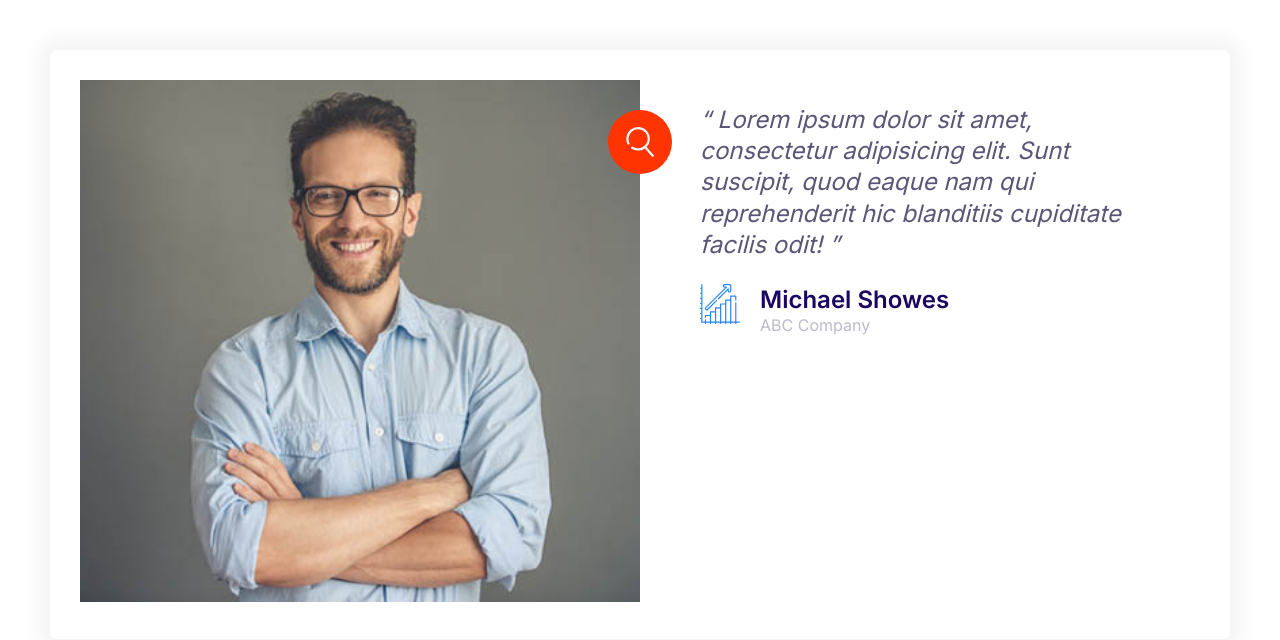
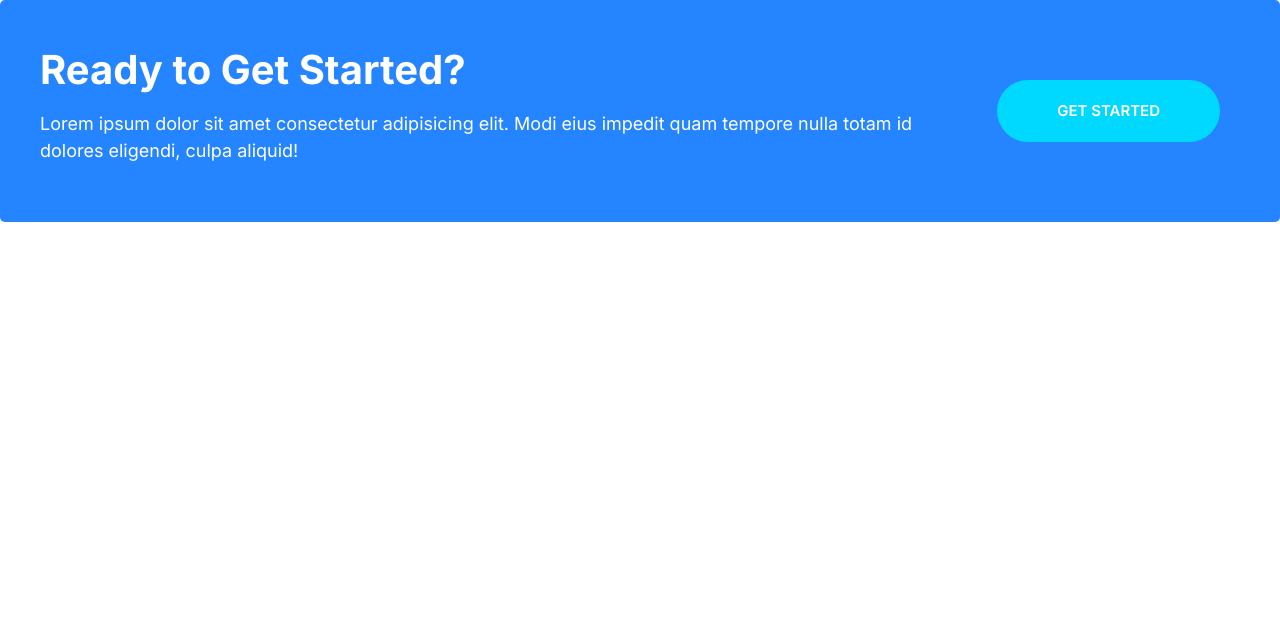
Before and after one commit to vash513/vash513-test, a plain HTML site: page index.html in a window 1280 px wide. Drawn offline with Linux system fonts and the light colour scheme.

Commit message:
Created callout component.

```diff
--- a/css/styles.css
+++ b/css/styles.css
@@ -192,6 +192,7 @@ a {
   background: var(--color-accent);
 }
 
+/* Buttons */
 .btn {
   border-radius: 40px;
   border: 0;
@@ -231,6 +232,11 @@ a {
 
 .btn--accent:hover {
   background: #ec3000;
+}
+
+.btn--stretched {
+  padding-left: 6rem;
+  padding-right: 6rem;
 }
 
 .btn--block {
@@ -490,3 +496,44 @@ a {
 .testimonial .quote {
   margin-left: 6rem;
 }
+
+/* Callouts */
+.callout {
+  padding: 4rem;
+  border-radius: 5px;
+}
+
+.callout--primary {
+  background: var(--color-primary);
+  color: white;
+}
+
+.callout__heading {
+  color: white;
+  margin-top: 0;
+  font-style: 3rem;
+}
+
+.callout .btn {
+  justify-self: center;
+  align-self: center;
+}
+
+.callout__content {
+  text-align: center;
+}
+
+@media screen and (min-width: 768px) {
+  .callout .grid--1x2 {
+    grid-template-columns: 1fr auto;
+  }
+
+  .callout__content {
+    text-align: left;
+  }
+
+  .callout .btn {
+    justify-self: start;
+    margin: 0 2rem;
+  }
+}
--- a/index.html
+++ b/index.html
@@ -13,37 +13,17 @@
     <link rel="stylesheet" href="css/normalize.css" />
     <link rel="stylesheet" href="css/styles.css" />
   </head>
-  <body style="padding: 5rem">
-    <div class="card testimonial">
+  <body>
+    <div class="callout callout--primary">
       <div class="grid grid--1x2">
-        <div class="testimonial__image">
-          <img src="images/testimonial.jpg" alt="Happy, smiling customer" />
-          <span class="icon-container icon-container--accent">
-            <svg class="icon icon--white icon--small">
-              <use xlink:href="images/sprite.svg#quotes"></use>
-            </svg>
-          </span>
+        <div class="callout__content">
+          <h2 class="callout__heading">Ready to Get Started?</h2>
+          <p>
+            Lorem ipsum dolor sit amet consectetur adipisicing elit. Modi eius
+            impedit quam tempore nulla totam id dolores eligendi, culpa aliquid!
+          </p>
         </div>
-        <blockquote class="quote">
-          <p class="quote__text">
-            Lorem ipsum dolor sit amet, consectetur adipisicing elit. Sunt
-            suscipit, quod eaque nam qui reprehenderit hic blanditiis cupiditate
-            facilis odit!
-          </p>
-          <footer>
-            <div class="media">
-              <div class="media__image">
-                <svg class="icon icon--primary quote__line">
-                  <use xlink:href="/images/sprite.svg#line"></use>
-                </svg>
-              </div>
-              <div class="media__body">
-                <h3 class="media__title quote__author">Michael Showes</h3>
-                <p class="quote__company">ABC Company</p>
-              </div>
-            </div>
-          </footer>
-        </blockquote>
+        <a href="#" class="btn btn--secondary btn--stretched">Get Started</a>
       </div>
     </div>
   </body>
```
Also changed, not shown: components/callouts.html (added, +12 -0 lines).
